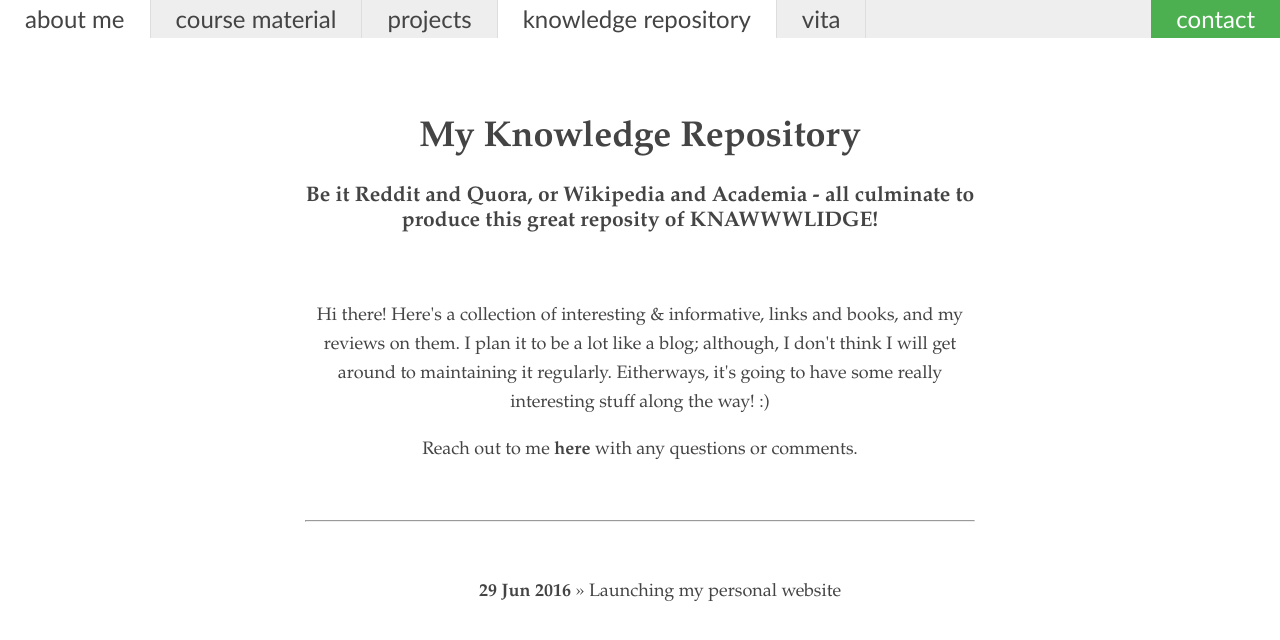
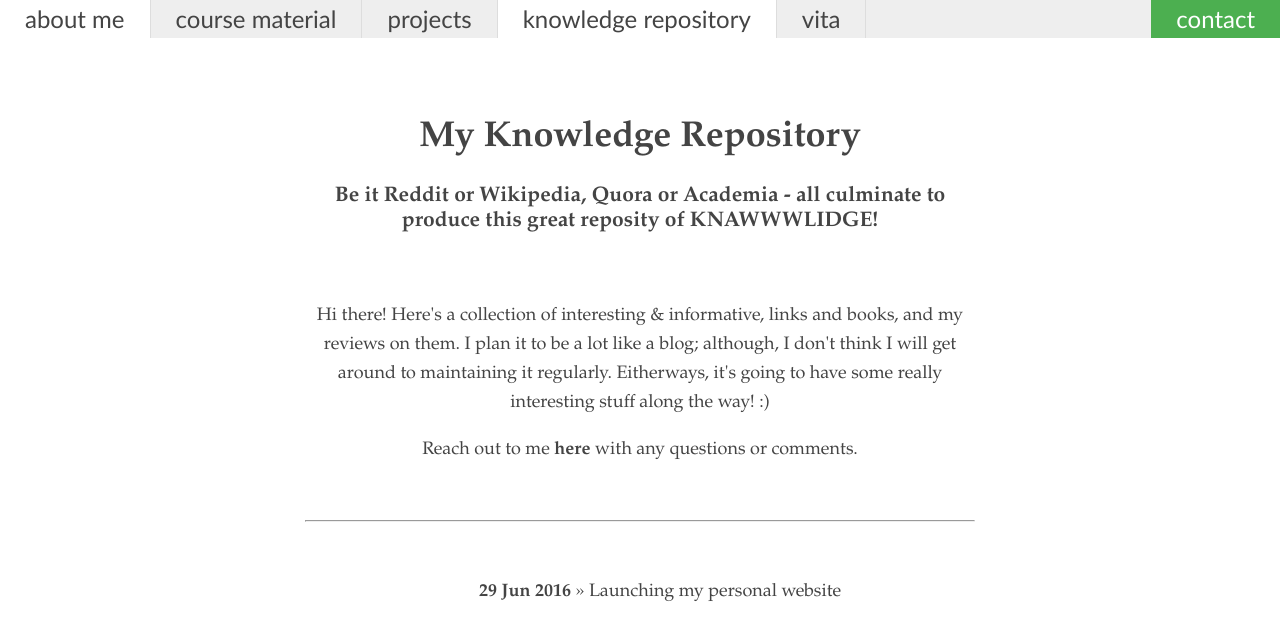
Before and after one commit to akashdeepdeb/akash.github.io, a Jekyll site: the page built from blog/index.html, in a window 1280 px wide. Shown: the top 640 px of the page. Built offline with Jekyll 4.4.1, drawn with Linux system fonts in a browser that asks for light colours.

Commit message:
Update index.html

```diff
--- a/blog/index.html
+++ b/blog/index.html
@@ -19,7 +19,7 @@ title: My Knowledge Repository
 <div id = "content">
 	<h1>{{ page.title }}</h1>
 	<h3>
-		Be it Reddit and Quora, or Wikipedia and Academia - all culminate to produce this great reposity of KNAWWWLIDGE!
+		Be it Reddit or Wikipedia, Quora or Academia - all culminate to produce this great reposity of KNAWWWLIDGE!
 	</h3>
 	<br>
 	<p>
```
